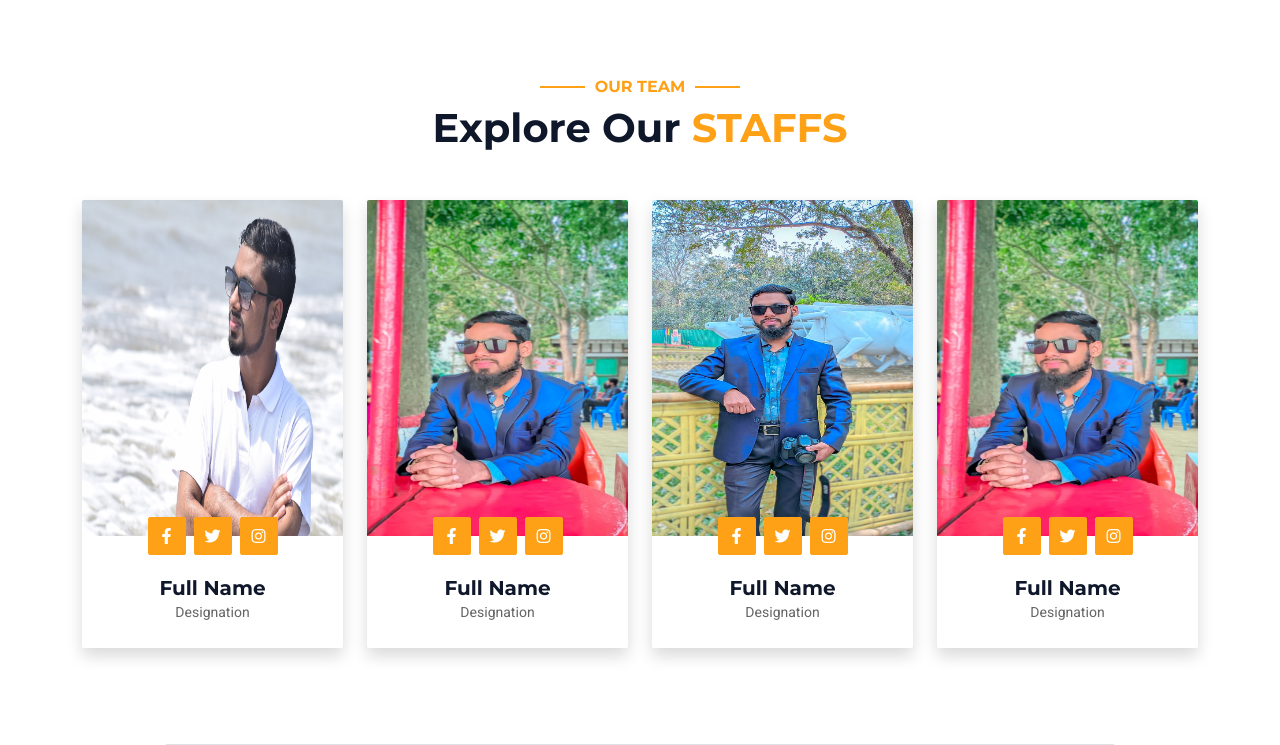
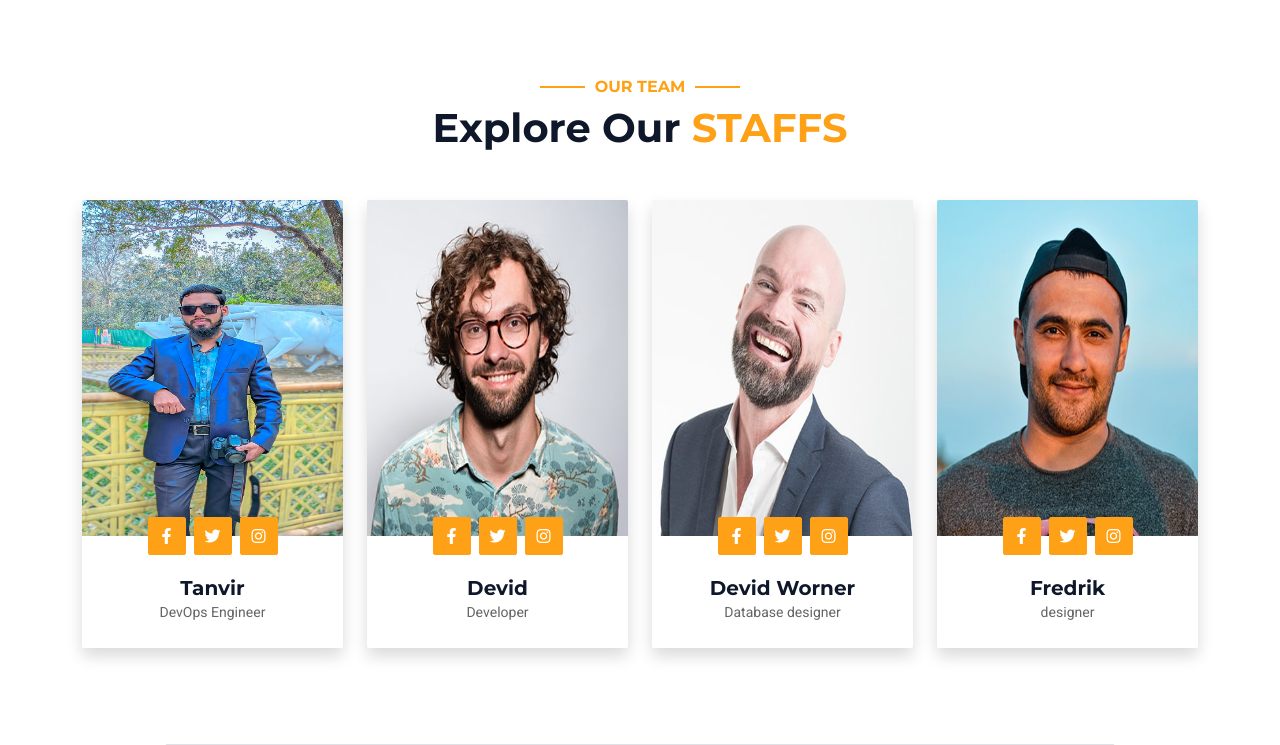
Before and after one commit to soheltanvir925/tolet, a Django app: page / in a window 1280 px wide. Shown: the part 5111-5856 px from the top of the page. Run offline with Django 4.2, Linux system fonts and the light colour scheme; data comes from the database, SQL or seed files in the repository; some libraries are stand-ins or nearby versions.

Commit message:
update project

```diff
--- a/tolet/templates/index.html
+++ b/tolet/templates/index.html
@@ -531,38 +531,6 @@
             <div class="col-lg-3 col-md-6 wow fadeInUp" data-wow-delay="0.1s">
               <div class="rounded shadow overflow-hidden">
                 <div class="position-relative">
-                  <img class="img-fluid" style="height: 336px; width: 336px;" src="{% static 'images/sohel.jpg' %}" alt="" />
-                  <div class="position-absolute start-50 top-100 translate-middle d-flex align-items-center">
-                    <a class="btn btn-square btn-primary mx-1" href=""><i class="fab fa-facebook-f"></i></a>
-                    <a class="btn btn-square btn-primary mx-1" href=""><i class="fab fa-twitter"></i></a>
-                    <a class="btn btn-square btn-primary mx-1" href=""><i class="fab fa-instagram"></i></a>
-                  </div>
-                </div>
-                <div class="text-center p-4 mt-3">
-                  <h5 class="fw-bold mb-0">Full Name</h5>
-                  <small>Designation</small>
-                </div>
-              </div>
-            </div>
-            <div class="col-lg-3 col-md-6 wow fadeInUp" data-wow-delay="0.3s">
-              <div class="rounded shadow overflow-hidden">
-                <div class="position-relative">
-                  <img class="img-fluid" style="height: 336px; width: 336px;" src="{% static 'images/sohel-1.jpg' %}" alt="" />
-                  <div class="position-absolute start-50 top-100 translate-middle d-flex align-items-center">
-                    <a class="btn btn-square btn-primary mx-1" href=""><i class="fab fa-facebook-f"></i></a>
-                    <a class="btn btn-square btn-primary mx-1" href=""><i class="fab fa-twitter"></i></a>
-                    <a class="btn btn-square btn-primary mx-1" href=""><i class="fab fa-instagram"></i></a>
-                  </div>
-                </div>
-                <div class="text-center p-4 mt-3">
-                  <h5 class="fw-bold mb-0">Full Name</h5>
-                  <small>Designation</small>
-                </div>
-              </div>
-            </div>
-            <div class="col-lg-3 col-md-6 wow fadeInUp" data-wow-delay="0.5s">
-              <div class="rounded shadow overflow-hidden">
-                <div class="position-relative">
                   <img class="img-fluid" style="height: 336px; width: 336px;" src="{% static 'images/sohel-2.jpg' %}" alt="" />
                   <div class="position-absolute start-50 top-100 translate-middle d-flex align-items-center">
                     <a class="btn btn-square btn-primary mx-1" href=""><i class="fab fa-facebook-f"></i></a>
@@ -571,15 +539,15 @@
                   </div>
                 </div>
                 <div class="text-center p-4 mt-3">
-                  <h5 class="fw-bold mb-0">Full Name</h5>
-                  <small>Designation</small>
+                  <h5 class="fw-bold mb-0">Tanvir</h5>
+                  <small>DevOps Engineer</small>
                 </div>
               </div>
             </div>
-            <div class="col-lg-3 col-md-6 wow fadeInUp" data-wow-delay="0.7s">
+            <div class="col-lg-3 col-md-6 wow fadeInUp" data-wow-delay="0.3s">
               <div class="rounded shadow overflow-hidden">
                 <div class="position-relative">
-                  <img class="img-fluid" style="height: 336px; width: 336px;" src="{% static 'images/sohel-1.jpg' %}" alt="" />
+                  <img class="img-fluid" style="height: 336px; width: 336px;" src="{% static 'images/team-1.jpg' %}" alt="" />
                   <div class="position-absolute start-50 top-100 translate-middle d-flex align-items-center">
                     <a class="btn btn-square btn-primary mx-1" href=""><i class="fab fa-facebook-f"></i></a>
                     <a class="btn btn-square btn-primary mx-1" href=""><i class="fab fa-twitter"></i></a>
@@ -587,8 +555,40 @@
                   </div>
                 </div>
                 <div class="text-center p-4 mt-3">
-                  <h5 class="fw-bold mb-0">Full Name</h5>
-                  <small>Designation</small>
+                  <h5 class="fw-bold mb-0">Devid</h5>
+                  <small>Developer</small>
+                </div>
+              </div>
+            </div>
+            <div class="col-lg-3 col-md-6 wow fadeInUp" data-wow-delay="0.5s">
+              <div class="rounded shadow overflow-hidden">
+                <div class="position-relative">
+                  <img class="img-fluid" style="height: 336px; width: 336px;" src="{% static 'images/team-2.jpg' %}" alt="" />
+                  <div class="position-absolute start-50 top-100 translate-middle d-flex align-items-center">
+                    <a class="btn btn-square btn-primary mx-1" href=""><i class="fab fa-facebook-f"></i></a>
+                    <a class="btn btn-square btn-primary mx-1" href=""><i class="fab fa-twitter"></i></a>
+                    <a class="btn btn-square btn-primary mx-1" href=""><i class="fab fa-instagram"></i></a>
+                  </div>
+                </div>
+                <div class="text-center p-4 mt-3">
+                  <h5 class="fw-bold mb-0">Devid Worner</h5>
+                  <small>Database designer</small>
+                </div>
+              </div>
+            </div>
+            <div class="col-lg-3 col-md-6 wow fadeInUp" data-wow-delay="0.7s">
+              <div class="rounded shadow overflow-hidden">
+                <div class="position-relative">
+                  <img class="img-fluid" style="height: 336px; width: 336px;" src="{% static 'images/team-3.jpg' %}" alt="" />
+                  <div class="position-absolute start-50 top-100 translate-middle d-flex align-items-center">
+                    <a class="btn btn-square btn-primary mx-1" href=""><i class="fab fa-facebook-f"></i></a>
+                    <a class="btn btn-square btn-primary mx-1" href=""><i class="fab fa-twitter"></i></a>
+                    <a class="btn btn-square btn-primary mx-1" href=""><i class="fab fa-instagram"></i></a>
+                  </div>
+                </div>
+                <div class="text-center p-4 mt-3">
+                  <h5 class="fw-bold mb-0">Fredrik</h5>
+                  <small>designer</small>
                 </div>
               </div>
             </div>
```
Also changed, not shown: tolet/templates/about.html (+9 -9 lines).
